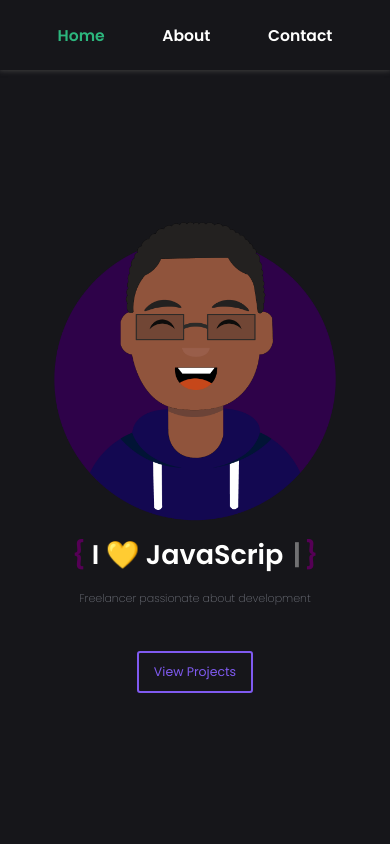
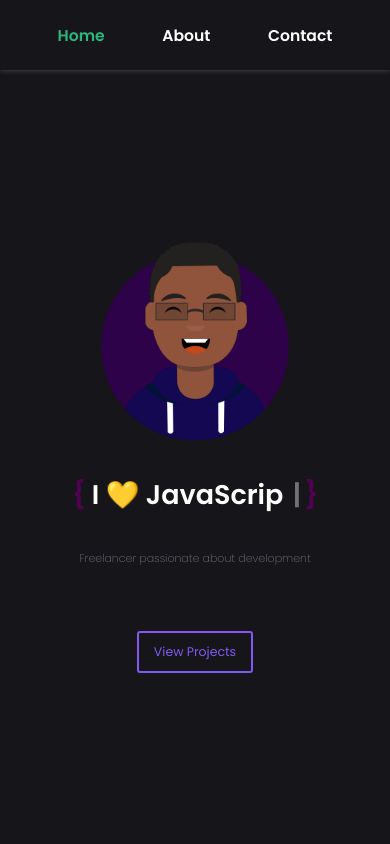
Before and after one commit to jonni595/portflolio, a React (Vite) app: page / in a window 390 px wide. Shown: the top 844 px of the page. Built offline with nearby package versions, Linux system fonts and the light colour scheme.

Commit message:
add media query to avatar

```diff
--- a/src/components/index.ts
+++ b/src/components/index.ts
@@ -1,9 +1,8 @@
 export * from "./Header";
 export * from "./Navbar";
 export * from "./Badge";
-export * from "./Avatar";
 export * from "./Button";
 export * from "./Card";
 export * from "./Footer";
-export * from "./SkillsCard"
-export * from "./SkillButton"
+export * from "./SkillsCard";
+export * from "./SkillButton";
--- a/src/css/style.css
+++ b/src/css/style.css
@@ -275,6 +275,18 @@ svg {
 .profile__item .profile__image {
   width: 300px;
   height: 300px;
+}
+@media (width <= 768px) {
+  .profile__item .profile__image {
+    width: 250px;
+    height: 250px;
+  }
+}
+@media (width <= 510px) {
+  .profile__item .profile__image {
+    width: 200px;
+    height: 200px;
+  }
 }
 .profile__item .profile__title {
   font-size: 5rem;
--- a/src/sass/views/_home.scss
+++ b/src/sass/views/_home.scss
@@ -10,6 +10,14 @@
 
     .profile__image {
       @include set.dimensions(300px, 300px);
+
+      @media (width <= 768px) {
+        @include set.dimensions(250px, 250px);
+      }
+
+      @media (width <= 510px) {
+        @include set.dimensions(200px, 200px);
+      }
     }
 
     .profile__title {
```
Also changed, not shown: 1 other file (tests, documents, lock files or other folders).
